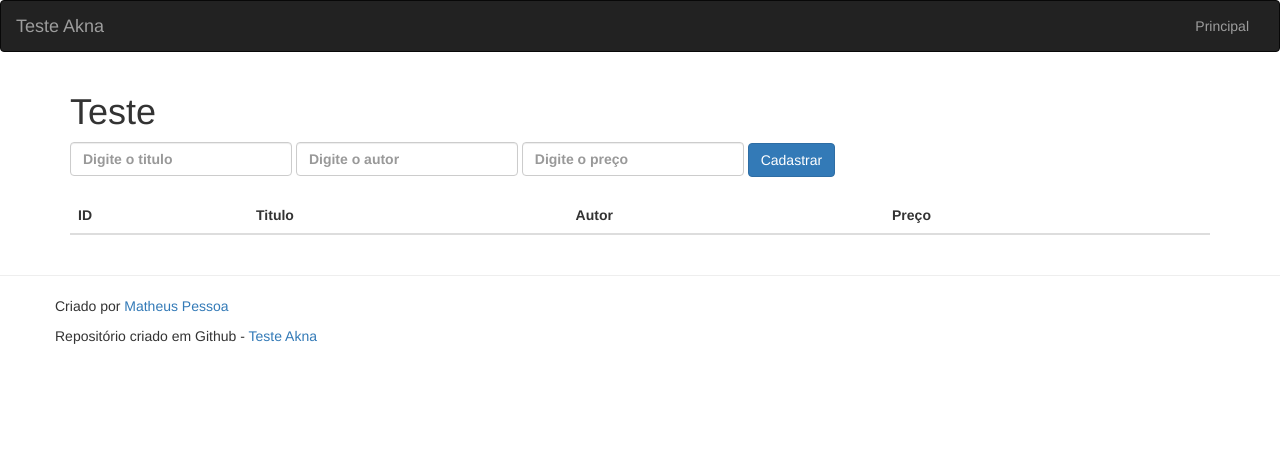
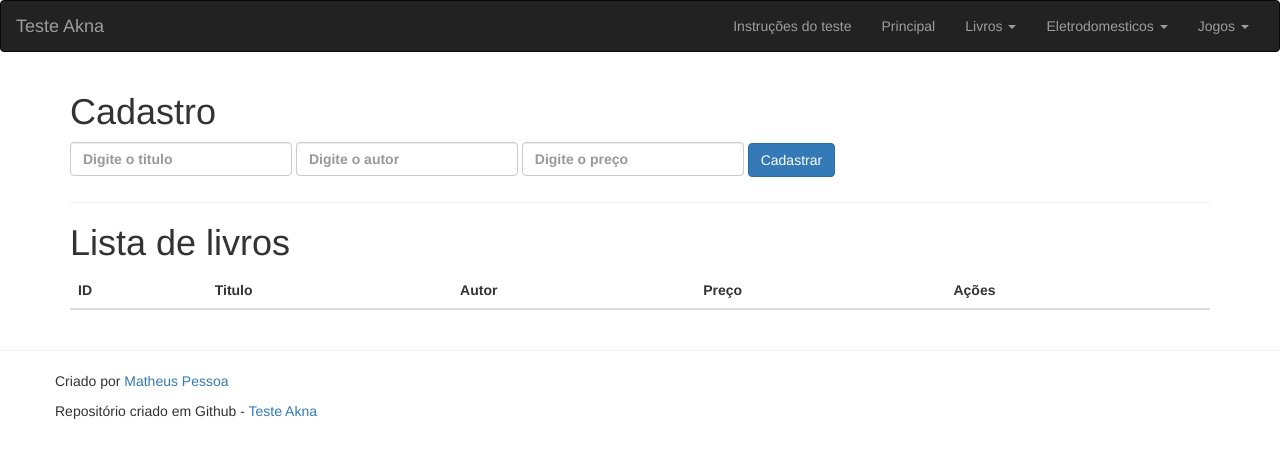
Before and after one commit to matheusmpessoa/teste-akna, a plain HTML site: page index.html in a window 1280 px wide. Drawn offline with nearby package versions, Linux system fonts and the light colour scheme; some packages are replaced by stand-ins of ours; no server answers.

Commit message:
Menu finalizado. Readme e index alterados.

```diff
--- a/app.js
+++ b/app.js
@@ -4,22 +4,12 @@ app.controller('mainCtrl', function($http) {
     var vm = this;
     vm.input = {}
 
-    vm.removeBook = function (livro) {
-        if (confirm("Você realmente deseja deletar?")) {
-            $http.delete('http://lab01.akna.com.br/testes/livros.php?id='+livro.id).success(function (data) {
-                vm.allBooks = $.map(vm.allBooks, function(l) {
-                    return (l.id != livro.id) ? l : [];
-                });
-            });
-        }
-        alert("Livro deletado com sucesso!");
-    }
-
     vm.getAllBooks = function () {
         vm.allBooks = {};
         $http.get('http://lab01.akna.com.br/testes/livros.php').success(function (data) {
             vm.allBooks = data;
         });
+        console.log("Livros listados com sucesso!");
     }
     vm.getAllBooks()
 
@@ -33,6 +23,18 @@ app.controller('mainCtrl', function($http) {
             .success(function (data) {
                 vm.getAllBooks()
             });
+            console.log("Livro cadastrado com sucesso!");
+    }
+
+    vm.removeBook = function (livro) {
+        if (confirm("Você realmente deseja deletar?")) {
+            $http.delete('http://lab01.akna.com.br/testes/livros.php?id='+livro.id).success(function (data) {
+                vm.allBooks = $.map(vm.allBooks, function(l) {
+                    return (l.id != livro.id) ? l : [];
+                });
+            });
+        }
+        console.log("Livro removido com sucesso!");
     }
 });
 
--- a/index.html
+++ b/index.html
@@ -8,6 +8,11 @@
     <title>Teste Akna</title>
 
     <link rel="stylesheet" href="http://maxcdn.bootstrapcdn.com/bootstrap/3.3.7/css/bootstrap.min.css">
+    <style>
+        .dropdown:hover .dropdown-menu {
+            display: block;
+        }
+    </style>
 </head>
 
 <body>
@@ -23,17 +28,28 @@
                 <a class="navbar-brand" href="#/">Teste Akna</a>
             </div>
             <div id="navbar" class="navbar-collapse collapse">
-                <ul class="nav navbar-nav navbar-right">
-                    <li ng-repeat="item in mn.nav">
-                        <a href="{{item.url}}">{{item.desc}}</a>
+                <ul class="nav navbar-nav navbar-right" ng-repeat="category in mn.nav">
+                    <li class="pull-left"><a href="https://github.com/matheusmpessoa/teste-akna/blob/master/prova_front_end_akna.pdf">Instruções do teste</a></li>
+                    <li><a href="{{category.url}}">{{category.desc}}</a></li>
+
+                    <li class="dropdown" ng-repeat="subCategory in category.sub">
+                        <a href="{{subCategory.url}}" class="dropdown-toggle" data-toggle="dropdown" role="button" aria-expanded="false">{{subCategory.desc}} <span class="caret"></span></a>
+
+                        <ul class="dropdown-menu" role="menu">
+                            <li ng-repeat="subSubCategory in subCategory.sub">
+                                <a href="{{subSubCategory.desc}}" class="dropdown-toggle" data-toggle="dropdown2" role="button" aria-expanded="false">{{subSubCategory.desc}}</a>
+                            </li>
+                        </ul>
+
                     </li>
                 </ul>
+
             </div>
         </div>
     </nav>
 
     <div class="container" ng-controller="mainCtrl as vm">
-        <h1 class="page title">Teste</h1>
+        <h1 class="page title">Cadastro</h1>
         <form>
             <div class="form-group">
                 <label>
@@ -51,6 +67,9 @@
             </div>
         </form>
 
+        <hr>
+
+        <h1 class="page title">Lista de livros</h1>
         <table class="table table-hover">
             <thead>
                 <tr>
@@ -58,6 +77,7 @@
                     <th>Titulo</th>
                     <th>Autor</th>
                     <th>Preço</th>
+                    <th>Ações</th>
                 </tr>
             </thead>
             <tbody>
```
Also changed, not shown: 1 other file.
